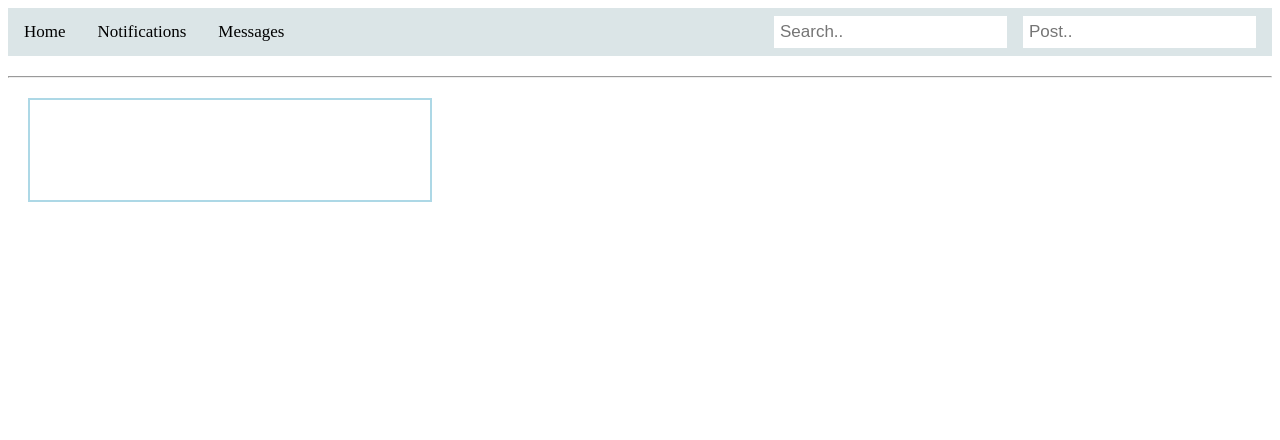
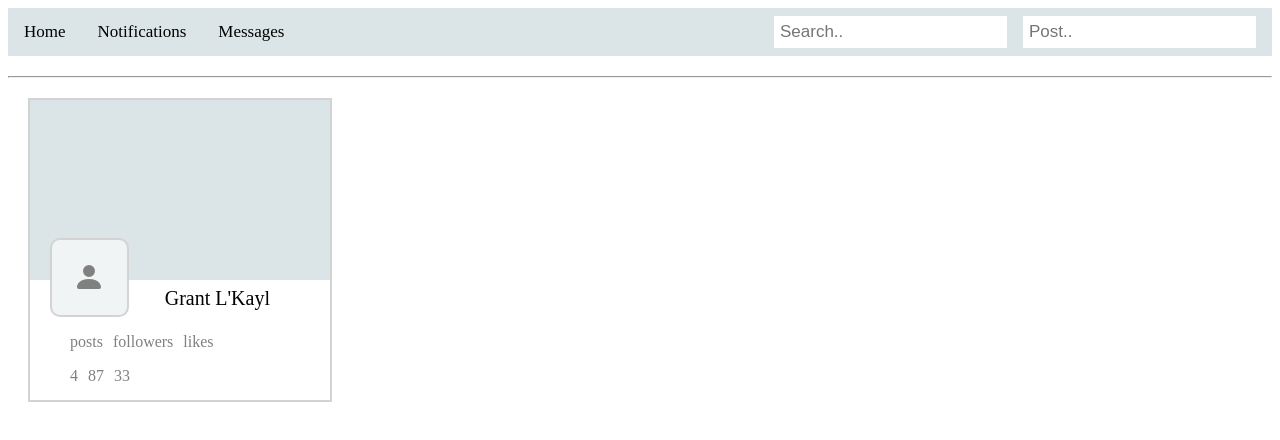
Before and after one commit to GrantEadie/you-book-intro, a React app: page / in a window 1280 px wide. Built offline with nearby package versions, Linux system fonts and the light colour scheme.

Commit message:
finalize profile card.

```diff
--- a/src/components/Profile.js
+++ b/src/components/Profile.js
@@ -1,9 +1,34 @@
 import React from "react";
+import User from "./User";
+
+const masterUserDetails = [
+  {
+    name: 'Grant L\'Kayl',
+    followers: 87,
+    likes: 33,
+    posts: 4,
+    description: 'He is rated among the best Zimbabwean cricketers in history for his consistent left arm spin and fine batting skills. He was a fitness fanatic who spends hours in the gym, and was also regarded as a brilliant fielder who was usually seen in the gully. "Flower Power", the combination of Grant and his brother Andy Flower, was the mainstay of Zimbabwean batting for a decade. He was his team\'s most successful opening batsman who played the role of anchorman, with strokeplayers coming in down the order.'
+  },
+]
 
 function Profile(){
   return (
     <React.Fragment>
       <div class="profileBox">
+        <div class="profileHeader">
+        </div>
+        <div class="profilePicture">
+          <svg id="person" width="1em" height="1em" viewBox="0 0 16 16" class="bi bi-person-fill" fill="currentColor" xmlns="http://www.w3.org/2000/svg">
+          <path fill-rule="evenodd" d="M3 14s-1 0-1-1 1-4 6-4 6 3 6 4-1 1-1 1H3zm5-6a3 3 0 1 0 0-6 3 3 0 0 0 0 6z"/>
+          </svg>
+        </div>
+          {masterUserDetails.map((user, index) =>
+          <User name={user.name}
+          posts={user.posts}
+          followers={user.followers}
+          likes={user.likes}
+          key={index}/>
+          )}
       </div>
     </React.Fragment>
   );
--- /dev/null
+++ b/src/components/User.js
@@ -0,0 +1,29 @@
+import React from "react";
+import PropTypes from "prop-types";
+
+function User(props){
+  return (
+    <React.Fragment>
+      <p class="profileName">{props.name}</p>
+      <ul class="profileDetails">
+        <li>posts</li>
+        <li>followers</li>
+        <li>likes</li>
+      </ul>
+      <ul class="profileDetails">
+        <li>{props.posts}</li>
+        <li>{props.followers}</li>
+        <li>{props.likes}</li>
+      </ul>
+    </React.Fragment>
+  );
+}
+
+User.propTypes = {
+  name: PropTypes.string,
+  posts: PropTypes.string,
+  followers: PropTypes.string,
+  likes: PropTypes.string
+};
+
+export default User;
--- a/src/index.css
+++ b/src/index.css
@@ -59,7 +59,52 @@ body {
 
 .profileBox{
   width: 300px;
-  border: 2px solid lightblue;
-  padding: 50px;
+  height:300px;
+  border: 2px solid lightgrey;
   margin: 20px;
 }
+
+.profileHeader{
+  width:100%;
+  height:60%;
+  background-color: #dbe5e7;
+}
+
+.profilePicture{
+  height:75px;
+  width:75px;
+  background-color: #f1f4f5;
+  border:2px solid lightgrey;
+  border-radius:10px;
+  margin-top:-42px;
+  margin-left:20px
+}
+
+#person{
+  margin:21px;
+  height:2rem;
+  width:2rem;
+  fill:grey;
+}
+
+.profileName{
+  font-size:20px;
+  display:inline;
+  float:right;
+  margin-top:-30px;
+  margin-right: 60px;
+}
+
+.profileDetails{
+  list-style: none;
+}
+
+.profileDetails li{
+  display:inline;
+  padding-right:10px;
+  color:grey;
+}
+.detailAlign {
+  vertical-align:top;
+  display: inline-block;
+}
```
